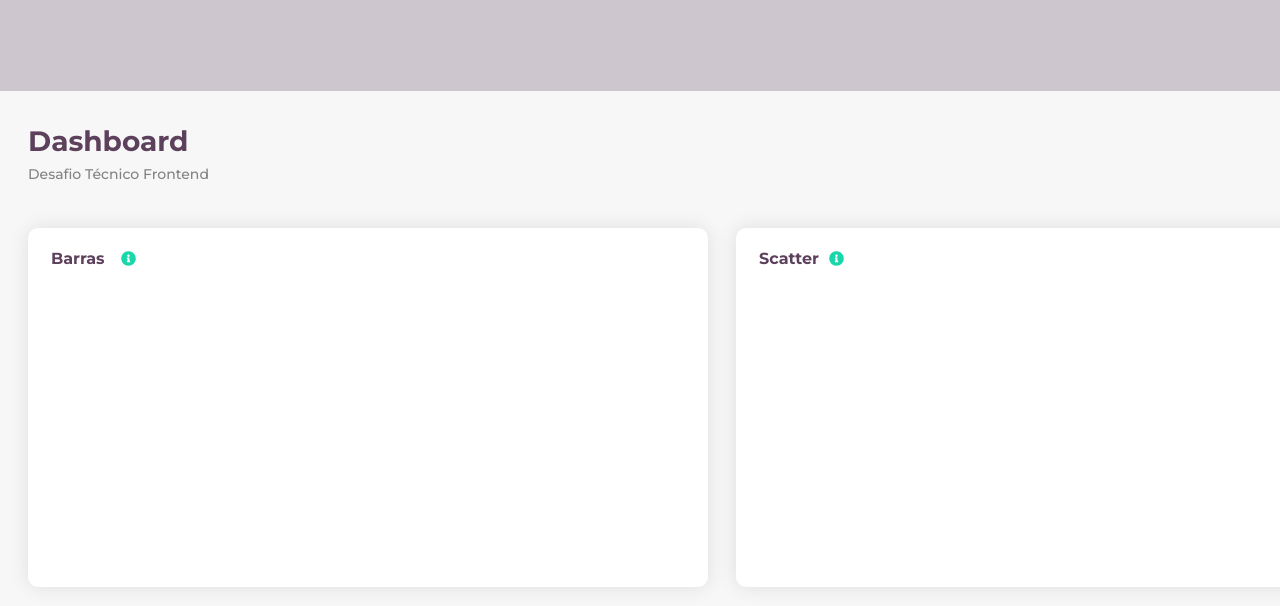
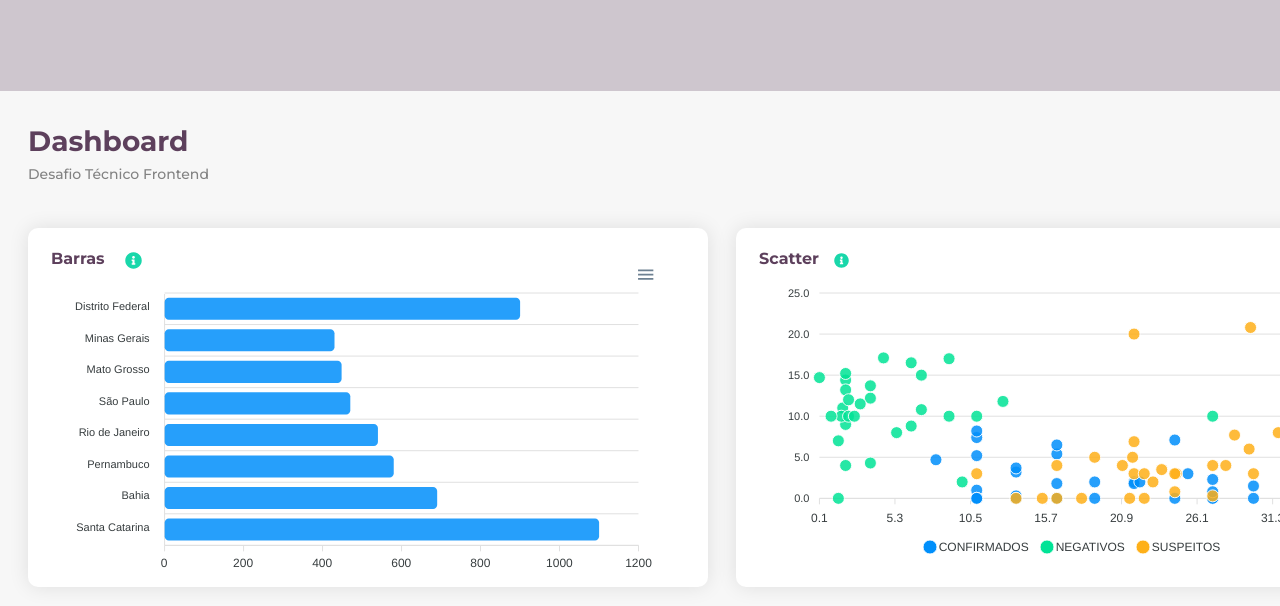
Before and after one commit to samuellsaraiva/Projeto-Raquel, a React (Create React App) app in the folder desafio/: page / in a window 1280 px wide. Shown: the top 606 px of the page. Built offline with nearby package versions, Linux system fonts and the light colour scheme.

Commit message:
Implementação dos gráficos
Reorganização e implementação dos gráficos de barras e scatter.

```diff
--- a/desafio/package.json
+++ b/desafio/package.json
@@ -8,10 +8,12 @@
     "@testing-library/jest-dom": "^5.16.3",
     "@testing-library/react": "^12.1.4",
     "@testing-library/user-event": "^13.5.0",
+    "apexcharts": "^3.33.2",
     "react": "^17.0.2",
+    "react-apexcharts": "^1.4.0",
     "react-dom": "^17.0.2",
     "react-icons": "^4.3.1",
-    "react-scripts": "^5.0.0",
+    "react-scripts": "^2.1.3",
     "web-vitals": "^2.1.4"
   },
   "scripts": {
--- a/desafio/src/App.js
+++ b/desafio/src/App.js
@@ -1,49 +1,35 @@
 import './styles.css';
-import { FaFilter, FaInfoCircle}  from 'react-icons/fa';
+import { FaFilter}  from 'react-icons/fa';
+import React from 'react';
+import Bar from './components/graphic/bar.js'
+import Scatter from './components/graphic/scatter.js'
 
+//Estrutura geral
 function App() {
   return (
+    <>
+      <div className="container">
 
-    <div className="container">
-      <div className="topBar"> {/* Ajeitar melhor */}</div>
+      <div className="topBar"></div>
 
       <div>
         <h1 className="title">Dashboard</h1>
         <h2 className="subTitle">Desafio Técnico Frontend</h2>
       </div>
-
       <button className="buttonSearch">
         <FaFilter style={{marginRight: 8}} size={12} color="#FFF"/>
         Filtrar
       </button>
 
-
       <main className="main">
-        <div className="barGraph">
-          <div className='titleGraph'>
-            Barras
-            <button className='info'>
-              <FaInfoCircle size={15} color="#19D7AA"/>
-            </button>
-          </div>
-
-
-        </div>
-
-        <div className="scatterGraph">
-        <div className='titleGraph'>
-            Scatter
-            <button className='info'>
-              <FaInfoCircle size={15} color="#19D7AA"/>
-            </button>
-          </div>
-
-
-        </div>
+        <Bar/>
+        <Scatter/>
       </main>
 
 
     </div>
+    </>
+
   );
 }
 
--- /dev/null
+++ b/desafio/src/components/graphic/bar.js
@@ -0,0 +1,66 @@
+
+import Chart from "react-apexcharts";
+import {FaInfoCircle}  from 'react-icons/fa';
+import './styles.css';
+import React from 'react';
+
+//Gráfico de barras
+function Bar() {
+    const series = [
+      {
+        name: "series-1",
+        //      0    1    2    3    4    5    6     7
+        data: [900, 430, 448, 470, 540, 580, 690, 1100/*, 1200, 1380*/],
+      },
+    ];
+
+    const xaxis = {
+      categories: [
+        //        0               1            2             3            4               5          6            7
+        "Distrito Federal","Minas Gerais","Mato Grosso","São Paulo","Rio de Janeiro","Pernambuco","Bahia", "Santa Catarina",
+      ],
+    };
+
+    const options = {
+      chart: {
+        type: "bar",
+
+      },
+      plotOptions: {
+        bar: {
+          borderRadius: 4,
+          horizontal: true,
+        },
+      },
+      dataLabels: {
+        enabled: false,
+      },
+
+      xaxis,
+    };
+
+    return (
+      <div className="boxBar">
+
+      <div className="titleGraph">
+          Barras
+          <button className='info'>
+              <FaInfoCircle size={17} color="#19D7AA"/>
+          </button>
+      </div>
+
+        <div className="graph">
+          <Chart
+            options={options}
+            series={series}
+            type="bar"
+            width="100%"
+            height="100%"
+          />
+        </div>
+      </div>
+
+    );
+  }
+
+export default Bar;
--- /dev/null
+++ b/desafio/src/components/graphic/scatter.js
@@ -0,0 +1,72 @@
+import React from "react";
+import Chart from "react-apexcharts";
+import './styles.css';
+import {FaInfoCircle}  from 'react-icons/fa';
+
+//Gráfico Scatter
+function Scatter() {
+  const series = [
+    {
+      name: "CONFIRMADOS",
+      data: [
+        [16.4, 5.4], [21.7, 2], [25.4, 3], [19, 2], [10.9, 1], [13.6, 3.2], [10.9, 7.4], [10.9, 0], [10.9, 8.2], [16.4, 0], [16.4, 1.8], [13.6, 0.3], [13.6, 0], [29.9, 0], [27.1, 2.3], [16.4, 0], [13.6, 3.7], [10.9, 5.2], [16.4, 6.5], [10.9, 0], [24.5, 7.1], [10.9, 0], [8.1, 4.7], [19, 0], [21.7, 1.8], [27.1, 0], [24.5, 0], [27.1, 0], [29.9, 1.5], [27.1, 0.8], [22.1, 2]],
+    },
+    {
+      name: "NEGATIVOS",
+      data: [
+        [36.4, 13.4], [1.7, 11], [5.4, 8], [9, 17], [1.9, 4], [3.6, 12.2], [1.9, 14.4], [1.9, 9], [1.9, 13.2], [1.4, 7], [6.4, 8.8], [3.6, 4.3], [1.6, 10], [9.9, 2], [7.1, 15], [1.4, 0], [3.6, 13.7], [1.9, 15.2], [6.4, 16.5], [0.9, 10], [4.5, 17.1], [10.9, 10], [0.1, 14.7], [9, 10], [12.7, 11.8], [2.1, 10], [2.5, 10], [27.1, 10], [2.9, 11.5], [7.1, 10.8], [2.1, 12]],
+    },
+    {
+      name: "SUSPEITOS",
+      data: [
+        [21.7, 3], [23.6, 3.5], [24.6, 3], [29.9, 3], [21.7, 20], [23, 2], [10.9, 3], [28, 4], [27.1, 0.3], [16.4, 4], [13.6, 0], [19, 5], [22.4, 3], [24.5, 3], [32.6, 3], [27.1, 4], [29.6, 6], [31.6, 8], [21.6, 5], [20.9, 4], [22.4, 0], [32.6, 10.3], [29.7, 20.8], [24.5, 0.8], [21.4, 0], [21.7, 6.9], [28.6, 7.7], [15.4, 0], [18.1, 0], [33.4, 0], [16.4, 0]],
+    },
+  ];
+
+  const options = {
+    chart: {
+      height: 350,
+      type: "scatter",
+      zoom: {
+        enabled: false,
+        type: "xy",
+      },
+    },
+    xaxis: {
+      tickAmount: 6,
+      labels: {
+        formatter: function (val) {
+          return parseFloat(val).toFixed(1);
+        },
+      },
+    },
+    yaxis: {
+      tickAmount: 7,
+    },
+  };
+
+  return (
+    <div className="boxScatter">
+    <div className="titleGraph">
+        Scatter
+        <button className='info'>
+            <FaInfoCircle size={15} color="#19D7AA"/>
+        </button>
+    </div>
+
+    <div className="graphScatter">
+      <Chart
+          options={options}
+          series={series}
+          type="scatter"
+          width="100%"
+          height="100%"
+        />
+    </div>
+
+
+  </div>
+  );
+}
+
+export default Scatter;
--- /dev/null
+++ b/desafio/src/components/graphic/styles.css
@@ -0,0 +1,74 @@
+/*Estilo dos gráficos*/
+
+.boxBar{
+    position: absolute;
+    width: 680px;
+    height: 359px;
+    left: 28px;
+    top: 228px;
+    border-radius: 10px;
+    background-color: white;
+    max-width: 680px;
+    box-shadow: 0 0 20px 0 rgba(0, 0, 0, 0.1);
+
+}
+.boxScatter{
+    position: absolute;
+    width: 680px;
+    height: 359px;
+    left: 736px;
+    top: 228px;
+    border-radius: 10px;
+    background-color: white;
+    max-width: 680px;
+    box-shadow: 0 0 20px 0 rgba(0, 0, 0, 0.1);
+
+}
+
+.titleGraph{
+    position: absolute;
+    width: 55px;
+    height: 20px;
+    left: 23px;
+    top: 21px;
+    /* background-color: #6bccbc; */
+    font-family: 'Montserrat', sans-serif;
+    font-style: normal;
+    font-weight: 700;
+    font-size: 16px;
+    line-height: 20px;
+    color: #5D405C;
+}
+
+.graph{
+    width: 600px;
+    height: 320px;
+    margin: 35px 35px;
+}
+
+.graphScatter{
+    width: 600px;
+    height: 297px;
+    margin: 35px 35px;
+}
+
+.info{
+    position: absolute;
+    left: 70px;
+    right: 10.94%;
+    top: 0;
+    bottom: 10.94%;
+    background-color: rgba(255, 255, 255, 0);
+    border: 0;
+    border-radius: 10px;
+
+    width: 25px;
+    height: 25px;
+
+
+    cursor: pointer;
+    transition: transform 0.5;
+}
+.info:hover{
+    transform: scale(1.2);
+}
--- a/desafio/src/styles.css
+++ b/desafio/src/styles.css
@@ -32,18 +32,19 @@
     line-height: 34px;
 
     color: #5D405C;
-    /* animation: flipTitle 1s; */
+    animation: flipTitle 1s;
 
 }
 
-/* @keyframes flipTitle {
+
+@keyframes flipTitle {
     from{
         transform: rotateX(90deg);
     }
     to{
         transform: rotateX(0deg);
     }
-} */
+}
 
 .subTitle{
     position: absolute;
@@ -72,7 +73,6 @@
     border-radius: 10px;
     border: 0;
 
-
     font-family: 'Montserrat', sans-serif;
     font-style: normal;
     font-weight: 500;
@@ -87,58 +87,6 @@
     transform: scale(1.1);
 }
 
-.titleGraph{
-    position: absolute;
-    width: 55px;
-    height: 20px;
-    left: 23px;
-    top: 21px;
-    /* background-color: #6bccbc; */
-    font-family: 'Montserrat', sans-serif;
-    font-style: normal;
-    font-weight: 700;
-    font-size: 16px;
-    line-height: 20px;
-    color: #5D405C;
-
+.main{
+    position: relative;
 }
-
-.barGraph{
-    position: absolute;
-    width: 680px;
-    height: 359px;
-    left: 28px;
-    top: 228px;
-    background: #FFFFFF;
-    box-shadow: 0px 0px 20px rgba(0, 0, 0, 0.1);
-    border-radius: 10px;
-}
-
-.scatterGraph{
-    position: absolute;
-    width: 680px;
-    height: 359px;
-    left: 736px;
-    top: 228px;
-
-    background: #FFFFFF;
-    box-shadow: 0px 0px 20px rgba(0, 0, 0, 0.1);
-    border-radius: 10px;
-}
-
-
-.info{
-    position: absolute;
-    left: 70px;
-    right: 10.94%;
-    top: 10.94%;
-    bottom: 10.94%;
-    background-color: rgba(255, 255, 255, 0);
-    border: 0;
-
-    cursor: pointer;
-    transition: transform 0.5;
-}
-.info:hover{
-    transform: scale(1.2);
-}
```
Also changed, not shown: 1 other file (tests, documents, lock files or other folders).
